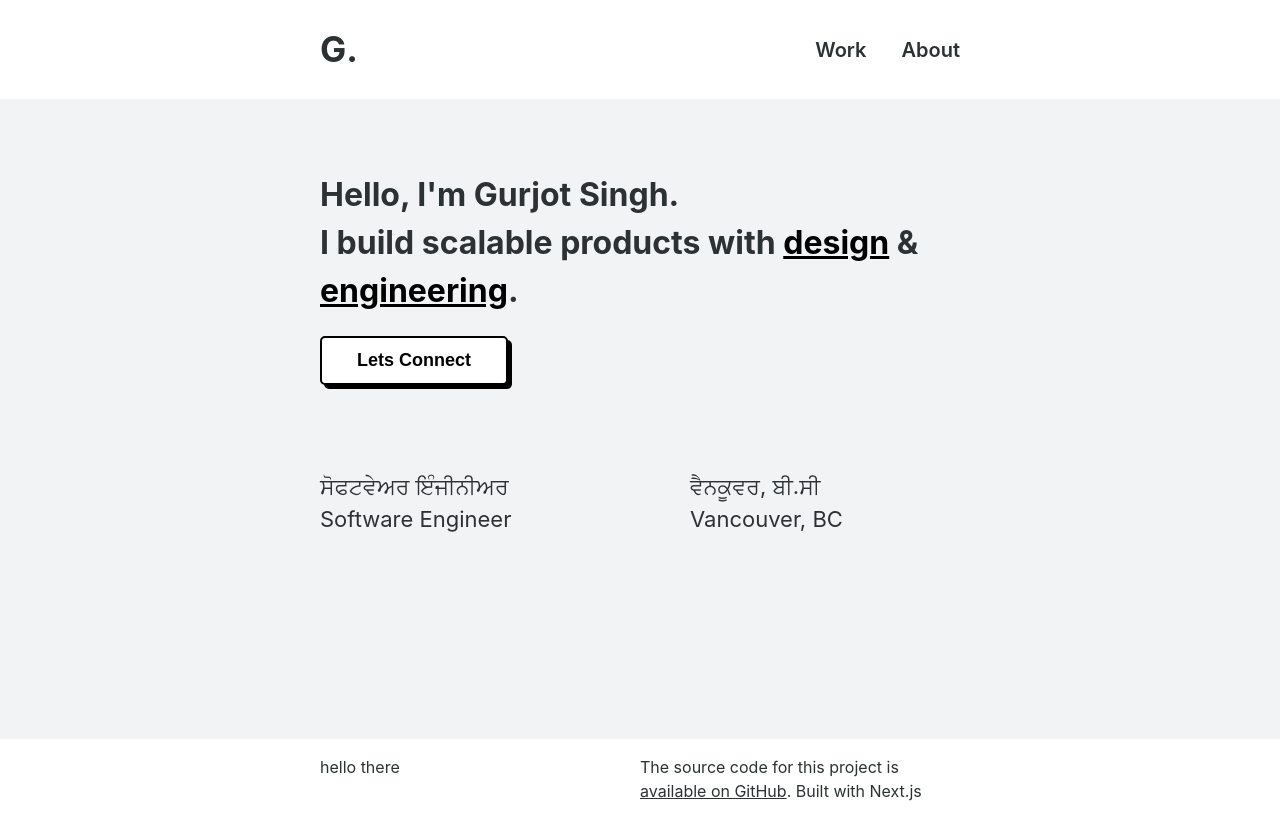
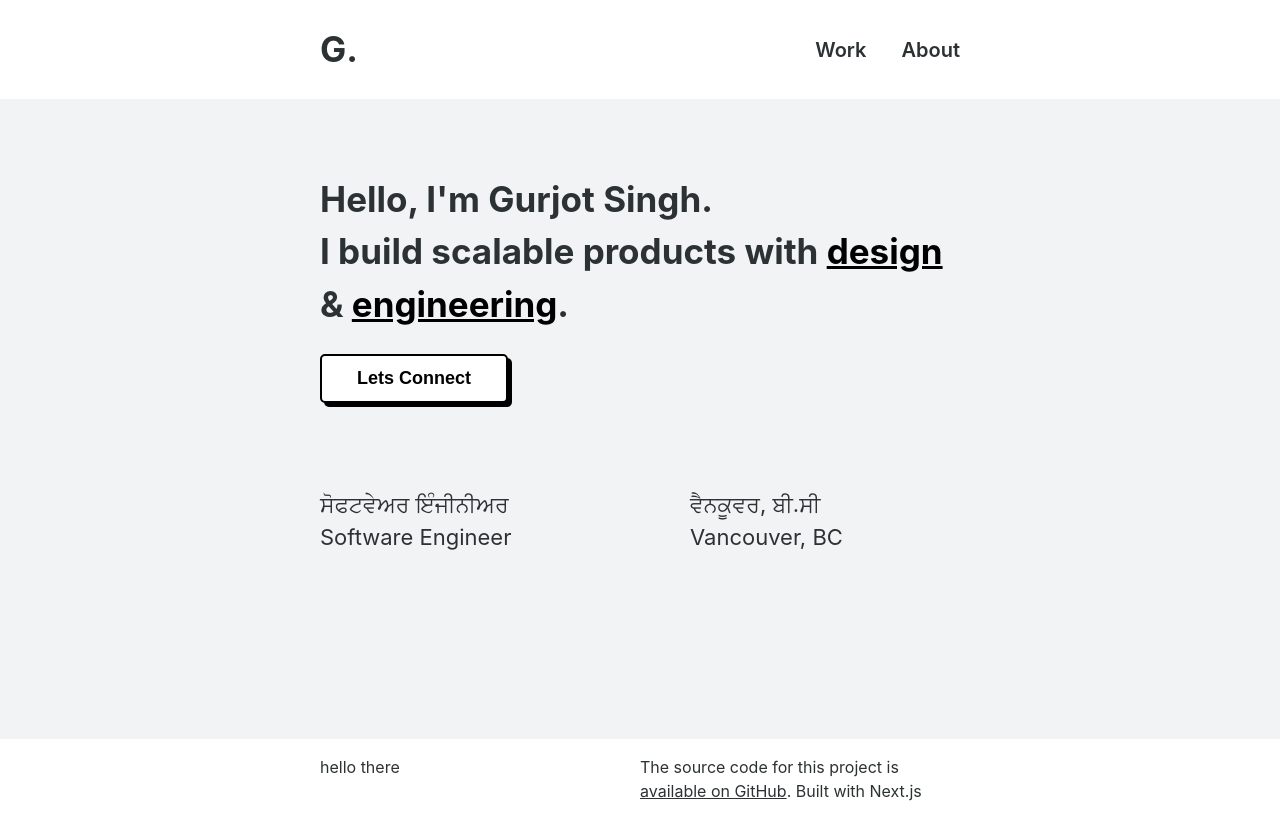
Before and after one commit to gurjotsinghdev/gurjotsinghdev, a Next.js app: page / in a window 1280 px wide. Built offline with nearby package versions, Linux system fonts and the light colour scheme.

Commit message:
hero heading size fix

```diff
--- a/styles/Hero.module.css
+++ b/styles/Hero.module.css
@@ -3,6 +3,10 @@
     margin: 0;
     background-color: var(--background);
     height: 90vh;
+}
+
+.heroSection h1 {
+    font-size: 25px;
 }
 
 .heroSection p {
@@ -29,4 +33,7 @@
         background-color: var(--background);
         height: 80vh;
     }
+    .heroSection h1 {
+        font-size: 35px;
+    }
   }
```
